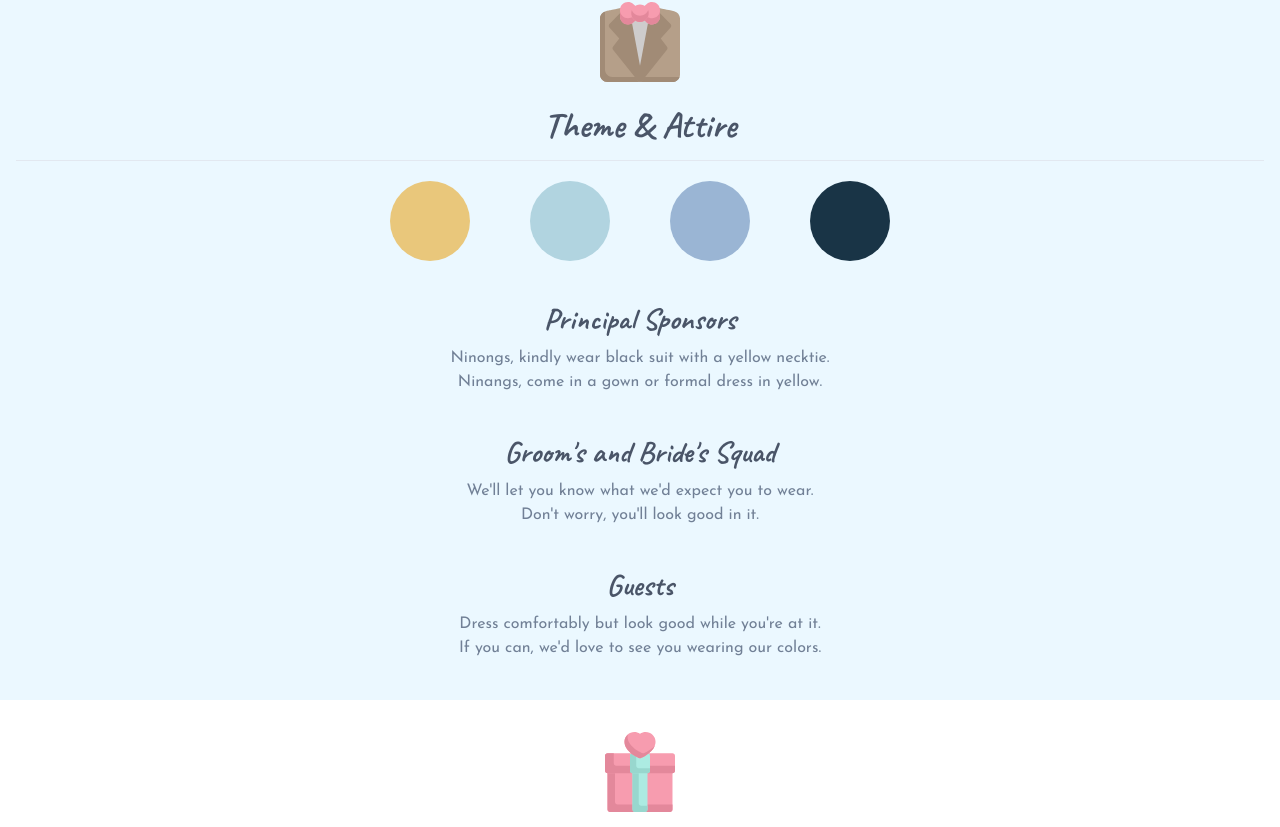
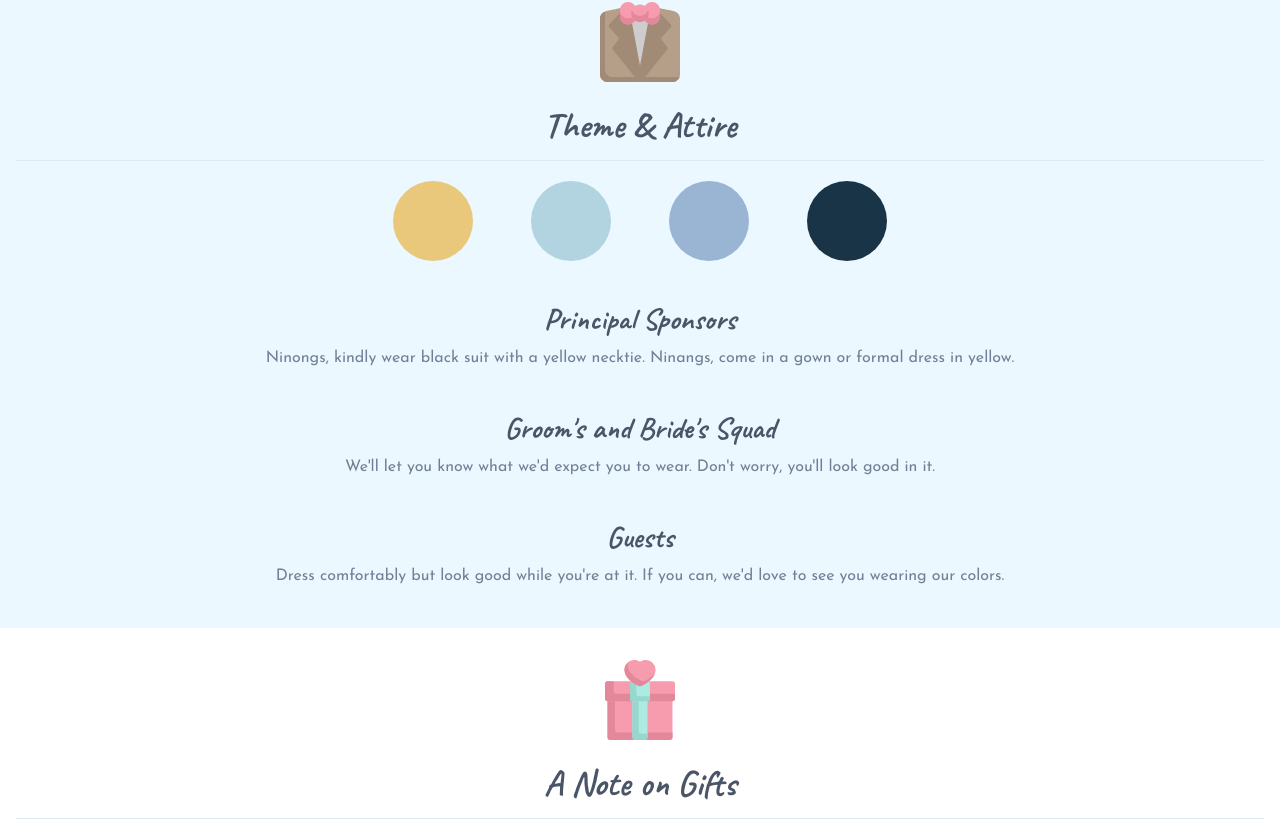
Before and after one commit to vnnycnza/kasalasak, a Vue app: page /event in a window 1280 px wide. Shown: the part 973-1800 px from the top of the page. Built offline with nearby package versions, Linux system fonts and the light colour scheme; a web font is replaced by a local one; what vue-ellipse-progress would draw is missing.

Commit message:
Few changes on Event and Rsvp pages

```diff
--- a/package.json
+++ b/package.json
@@ -3,6 +3,7 @@
   "version": "1.0.0",
   "private": true,
   "scripts": {
+    "dev": "npm run lint && npm run serve",
     "serve": "vue-cli-service serve",
     "build": "vue-cli-service build",
     "lint": "vue-cli-service lint"
--- a/src/pages/Event.vue
+++ b/src/pages/Event.vue
@@ -483,7 +483,9 @@
           />
 
           <!-- Colors -->
-          <div class="flex items-center justify-center px-16 pt-2 mx-auto">
+          <div
+            class="flex items-center justify-center px-14 sm:px-12 pt-2 mx-6"
+          >
             <div class="flex flex-wrap overflow-hidden md:w-1/2">
               <div
                 class="
@@ -594,38 +596,38 @@
           <div
             class="flex-col item-center justify-center items-center text-center"
           >
-            <div class="my-3 p-3 w-full overflow-hidden">
+            <div class="my-3 px-2 py-3 w-full overflow-hidden">
               <div class="flex-1 space-y-1 px-4">
                 <div class="text-2xl md:text-3xl text-gray-700 font-caveat">
                   Principal Sponsors
                 </div>
                 <div class="text-base text-gray-600 font-body">
-                  Ninongs, kindly wear black suit with a yellow necktie. <br />
+                  Ninongs, kindly wear black suit with a yellow necktie.
                   Ninangs, come in a gown or formal dress in yellow.
                 </div>
               </div>
             </div>
 
-            <div class="my-3 p-3 w-full overflow-hidden">
+            <div class="my-3 px-2 py-3 w-full overflow-hidden">
               <div class="flex-1 space-y-1 px-4">
                 <div class="text-2xl md:text-3xl text-gray-700 font-caveat">
                   Groom's and Bride's Squad
                 </div>
-                <div class="text-base text-gray-600 font-body">
-                  We'll let you know what we'd expect you to wear. <br />
-                  Don't worry, you'll look good in it.
+                <div class="mx-40 text-base text-gray-600 mx-10 font-body">
+                  We'll let you know what we'd expect you to wear. Don't worry,
+                  you'll look good in it.
                 </div>
               </div>
             </div>
 
-            <div class="my-3 p-3 w-full overflow-hidden">
+            <div class="my-3 px-2 py-3 w-full overflow-hidden">
               <div class="flex-1 space-y-1 px-4">
                 <div class="text-2xl md:text-3xl text-gray-700 font-caveat">
                   Guests
                 </div>
                 <div class="text-base text-gray-600 font-body">
-                  Dress comfortably but look good while you're at it. <br />
-                  If you can, we'd love to see you wearing our colors.
+                  Dress comfortably but look good while you're at it. If you
+                  can, we'd love to see you wearing our colors.
                 </div>
               </div>
             </div>
@@ -709,7 +711,7 @@
           <div
             class="flex-col item-center justify-center items-center text-center"
           >
-            <div class="my-3 p-3 w-full overflow-hidden">
+            <div class="my-3 px-6 py-4 w-full overflow-hidden">
               <div class="flex-1 space-y-1">
                 <div class="text-2xl md:text-3xl text-gray-700 font-caveat">
                   We are grateful for you
--- a/src/pages/Rsvp.vue
+++ b/src/pages/Rsvp.vue
@@ -3,9 +3,9 @@
     <div
       v-bind:class="{ hidden: showMenu }"
       id="rsvp"
-      class="container mx-auto my-auto item-center justify-center"
+      class="container mx-auto my-auto items-center justify-center"
     >
-      <div class="flex item-center justify-center py-4 mt-8">
+      <div class="flex items-center justify-center py-4 mt-8">
         <svg
           id="invite"
           enable-background="new 0 0 512 512"
@@ -50,21 +50,29 @@
           </g>
         </svg>
       </div>
-      <div class="flex item-center justify-center">
+
+      <div class="flex items-center justify-center">
         <span
-          class="text-3xl md:text-4xl tracking-tight text-gray-700 font-caveat"
+          class="
+            mx-6
+            text-3xl
+            md:text-4xl
+            tracking-tight
+            text-gray-700 text-center
+            font-caveat
+          "
         >
           Uhmm... we're still finalizing our guest list ✌🏻
         </span>
       </div>
 
       <div class="flex item-center justify-center py-2">
-        <span class="text-lg tracking-tight text-gray-700 font-body">
+        <span class="mx-6 text-lg tracking-tight text-gray-700 font-body">
           Feel free to drop us a message below
         </span>
       </div>
 
-      <section id="form" class="flex item-center justify-center pb-6 mt-8">
+      <section id="form" class="flex item-center justify-center pb-6 mt-8 mx-6">
         <form
           name="contact"
           method="post"
```
